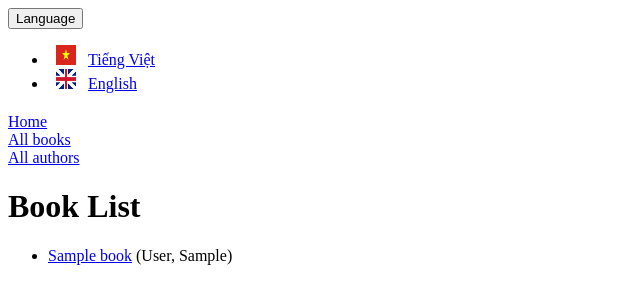
After one commit to huylq-0414/mysite, a Django app: page /catalog/books/ in a window 1280 px wide. The commit adds this page. Shown: the top 304 px of the page, without its empty margins (0-640 px from the left). Run offline with Django 4.2, Linux system fonts and the light colour scheme; tables that the repository leaves empty hold one stand-in row (values such as "Sample post").

Commit message:
Django Tutorial Part 6: Generic list and detail views

```diff
--- a/catalog/models.py
+++ b/catalog/models.py
@@ -28,6 +28,12 @@ class Book(models.Model):
                             help_text=_('13 Character <a href="https://www.isbn-international.org/content/what-isbn">ISBN number</a>'))
     genre = models.ManyToManyField(
         Genre, help_text=_('Select a genre for this book'))
+
+    def display_genre(self):
+        """Create a string for the Genre. This is required to display genre in Admin."""
+        return ', '.join(genre.name for genre in self.genre.all()[:3])
+
+    display_genre.short_description = 'Genre'
 
     def display_genre(self):
         """Create a string for the Genre. This is required to display genre in Admin."""
--- a/catalog/static/css/styles.css
+++ b/catalog/static/css/styles.css
@@ -2,5 +2,8 @@
     margin-top: 20px;
     padding: 0;
     list-style: none;
-
 }
+.copy-bookdetail{
+    margin-left: 40px;
+    margin-top: 20px;
+}
--- a/catalog/templates/base_generic.html
+++ b/catalog/templates/base_generic.html
@@ -1,6 +1,6 @@
 {% load i18n %}
 <!DOCTYPE html>
-<html lang="en">
+<html lang="vi">
     <head>
         {% block title %}<title>{% translate "Local Library" %}</title>{% endblock %}
         <meta charset="utf-8">
@@ -36,12 +36,29 @@
                         </div>
                         <ul class="sidebar-nav">
                             <li><a href="{% url 'index' %}">{% translate "Home" %}</a></li>
-                            <li><a href="">{% translate "All books" %}</a></li>
-                            <li><a href="">{% translate "All authors" %}</a></li>
+                            <li><a href="{% url 'books' %}">{% translate "All books" %}</a></li>
+                            <li><a href="{% url 'authors' %}">{% translate "All authors" %}</a></li>
                         </ul>
                     {% endblock %}
                 </div>
-                <div class="col-sm-10 ">{% block content %}{% endblock %}</div>
+                <div class="col-sm-10 ">
+                    {% block content %}{% endblock %}
+                    {% block pagination %}
+                        {% if is_paginated %}
+                            <div class="pagination">
+                                <span class="page-links">
+                                    {% if page_obj.has_previous %}
+                                        <a href="{{ request.path }}?page={{ page_obj.previous_page_number}}">previous</a>
+                                    {% endif %}
+                                    <span class="page-current">Page {{ page_obj.number }} of {{ page_obj.paginator.num_pages }}.</span>
+                                    {% if page_obj.has_next %}
+                                        <a href="{{ request.path }}?page={{ page_obj.next_page_number }}">next</a>
+                                    {% endif %}
+                                </span>
+                            </div>
+                        {% endif %}
+                    {% endblock %}
+                </div>
             </div>
         </div>
     </body>
--- /dev/null
+++ b/catalog/templates/catalog/book_list.html
@@ -0,0 +1,17 @@
+{% extends "base_generic.html" %}
+
+{% load i18n %}
+{% block content %}
+    <h1>{% trans "Book List" %}</h1>
+    {% if book_list %}
+    <ul>
+        {% for book in book_list %}
+            <li>
+                <a href="{{ book.get_absolute_url }}">{{ book.title }}</a> ({{book.author}})
+            </li>
+        {% endfor %}
+    </ul>
+    {% else %}
+        <p>{% trans "There are no books in the library." %}</p>
+    {% endif %}
+{% endblock %}
--- a/catalog/urls.py
+++ b/catalog/urls.py
@@ -2,4 +2,8 @@ from django.urls import path
 from . import views
 urlpatterns = [
     path('', views.index, name='index'),
-    ]
+    path('books/', views.BookListView.as_view(), name='books'),
+    path('book/<int:pk>', views.BookDetailView.as_view(), name='book-detail'),
+    path('authors/', views.AuthorListView.as_view(), name='authors'),
+    path('author/<int:pk>', views.AuthorDetailView.as_view(), name='author-detail'),
+]
--- a/catalog/views.py
+++ b/catalog/views.py
@@ -1,6 +1,7 @@
 from django.shortcuts import render
 from .models import Book, Author, BookInstance, Genre
-
+from django.views import generic
+from django.shortcuts import get_object_or_404
 
 def index(request):
     """View function for home page of site"""
@@ -20,3 +21,30 @@ def index(request):
 
     # Render the HTML template index.html with the data in the context variable
     return render(request, 'index.html', context=context)
+
+class BookListView(generic.ListView):
+    model = Book
+    paginate_by = 2
+
+class BookDetailView(generic.DetailView):
+    model = Book
+
+def book_detail_view(request, primary_key):
+    book = get_object_or_404(Book, pk=primary_key)
+    return render(request, 'catalog/book_detail.html', context={'book': book})
+
+class AuthorListView(generic.ListView):
+    model = Author
+    paginate_by = 10
+
+class AuthorDetailView(generic.DetailView):
+    model = Author
+
+    def get_context_data(self, **kwargs):
+        context = super(AuthorDetailView, self).get_context_data(**kwargs)
+        context['books'] = context['author'].book_set.all()
+        return context
+
+def author_detail_view(request, primary_key):
+    author = get_object_or_404(Author, pk=primary_key)
+    return render(request, 'catalog/auhtor_detail.html', context={'author': author})
--- a/locallibrary/settings.py
+++ b/locallibrary/settings.py
@@ -117,7 +117,7 @@ AUTH_PASSWORD_VALIDATORS = [
 
 LANGUAGES = [
     ('vi', _('Vietnamese')),
-
+    ('en', _('English')),
 ]
 
 LANGUAGE_CODE = 'vi'
--- a/locallibrary/urls.py
+++ b/locallibrary/urls.py
@@ -4,7 +4,6 @@ from django.views.generic.base import RedirectView
 from django.conf import settings
 from django.conf.urls.static import static
 from django.conf.urls.i18n import i18n_patterns
-from catalog import views
 
 urlpatterns = [
     path('admin/', admin.site.urls),
@@ -12,6 +11,7 @@ urlpatterns = [
     path('', RedirectView.as_view(url='catalog/')),
 ] + static(settings.STATIC_URL, document_root=settings.STATIC_ROOT)
 
+
 urlpatterns += i18n_patterns(
     path('catalog/', include('catalog.urls')),
     path('admin/', admin.site.urls),
```
Also changed, not shown: catalog/templates/catalog/author_detail.html (added, +18 -0 lines), catalog/templates/catalog/author_list.html (added, +15 -0 lines), catalog/templates/catalog/book_detail.html (added, +29 -0 lines), locale/en/LC_MESSAGES/django.po, locale/vi/LC_MESSAGES/django.po.
